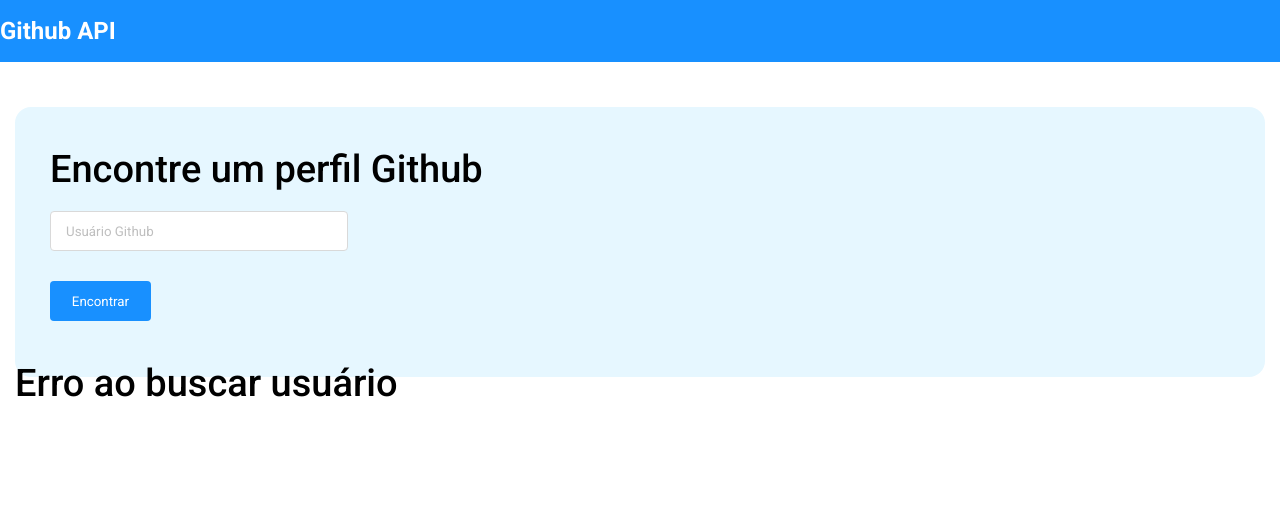
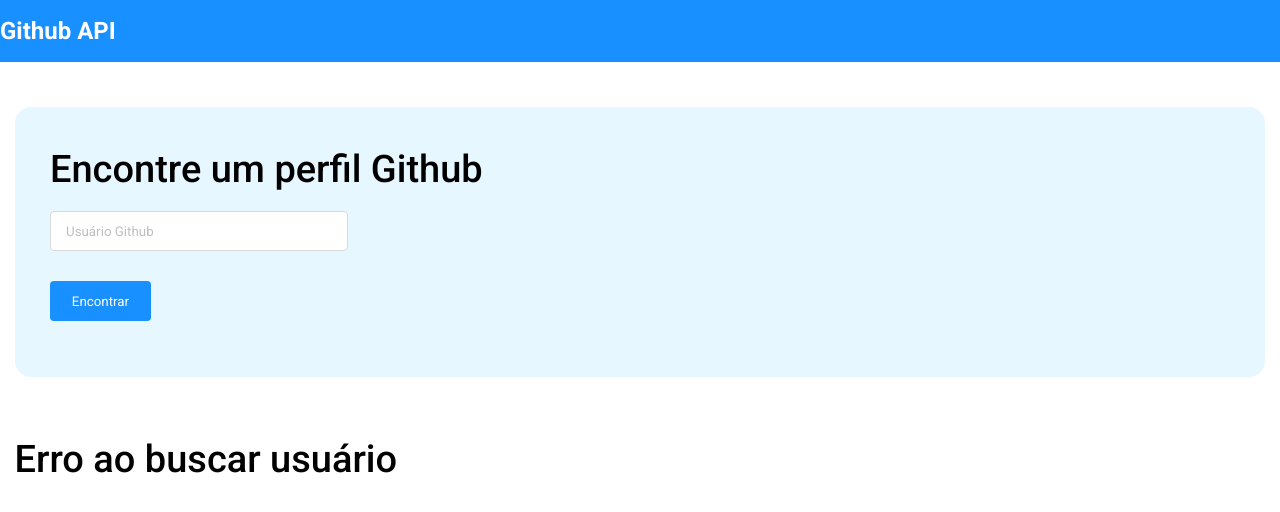
Before and after one commit to cauerg44/challenge-github-api, a React app: page /search/user/not-found in a window 1280 px wide. Shown: the top 512 px of the page. Built offline with nearby package versions, Linux system fonts and the light colour scheme; the HTML template or start-up script is replaced by a standard one.

Commit message:
Challenge finished

```diff
--- /dev/null
+++ b/src/components/Button/index.tsx
@@ -0,0 +1,14 @@
+import './styles.css'
+
+type Props = {
+    text: string
+}
+
+export default function Button({ text }: Props) {
+
+    return (
+        <button className="btn-home">
+            {text}
+        </button>
+    )
+}
--- /dev/null
+++ b/src/components/Button/styles.css
@@ -0,0 +1,8 @@
+.btn-home {
+    height: 40px;
+    width: 101px;
+    background-color: var(--color-bg-primary);
+    border: none;
+    border-radius: 4px;
+    color: var(--color-font-primary);
+}
--- /dev/null
+++ b/src/components/ButtonSubmit/index.tsx
@@ -0,0 +1,14 @@
+import './styles.css'
+
+type Props = {
+    text: string
+}
+
+export default function ButtonSubmit({ text }: Props) {
+
+    return (
+        <button type='submit' className="btn-submit">
+            {text}
+        </button>
+    )
+}
--- /dev/null
+++ b/src/components/ButtonSubmit/styles.css
@@ -0,0 +1,8 @@
+.btn-submit {
+    height: 40px;
+    width: 101px;
+    background-color: var(--color-bg-primary);
+    border: none;
+    border-radius: 4px;
+    color: var(--color-font-primary);
+}
--- a/src/components/HomeBodyContent/index.tsx
+++ b/src/components/HomeBodyContent/index.tsx
@@ -1,5 +1,6 @@
 import { NavLink } from 'react-router-dom'
 import './styles.css'
+import Button from '../Button'
 
 export default function HomeBodyContent() {
 
@@ -8,9 +9,7 @@
             <h2 className="title-section-home">Desafio Github API</h2>
             <h3 className="sub-title-section-home mb25">DevSuperior - Escola de programação</h3>
             <NavLink to="/search">
-                <button className="btn-home">
-                    Começar
-                </button>
+                <Button text='Começar' />
             </NavLink>
         </div>
     )
--- a/src/components/HomeBodyContent/styles.css
+++ b/src/components/HomeBodyContent/styles.css
@@ -2,14 +2,6 @@
     max-width: 1400px;
     width: 100%;
     margin: 0 auto;
-}
-
-.mt30 {
-    margin-top: 30px;
-}
-
-.mb25 {
-    margin-bottom: 25px;
 }
 
 .title-section-home {
@@ -23,11 +15,12 @@
     color: var(--color-font-secondary);
 }
 
-.btn-home {
-    height: 40px;
-    width: 101px;
-    background-color: var(--color-bg-primary);
-    border: none;
-    border-radius: 4px;
-    color: var(--color-font-primary);
+/* auxiliary classes */
+
+.mt30 {
+    margin-top: 30px;
 }
+
+.mb25 {
+    margin-bottom: 25px;
+}
--- /dev/null
+++ b/src/components/SearchGitHubCard/index.tsx
@@ -0,0 +1,49 @@
+import './styles.css'
+import { useState } from "react"
+import { useNavigate } from "react-router-dom"
+import ButtonSubmit from '../ButtonSubmit'
+
+type FormData = {
+    githubUser: string
+}
+
+export default function SearchGithubCard() {
+
+    const [formData, setFormData] = useState<FormData>({ githubUser: '' })
+
+    const navigate = useNavigate()
+
+    // eslint-disable-next-line @typescript-eslint/no-explicit-any
+    function handleInputChange(event: any) {
+        const value = event.target.value
+        const name = event.target.name
+        setFormData({ ...formData, [name]: value })
+    }
+
+    // eslint-disable-next-line @typescript-eslint/no-explicit-any
+    function handleFormSubmit(event: any) {
+        event.preventDefault()
+        navigate(`/search/${formData.githubUser}`)
+    }
+
+    return (
+        <div className='container-search-card'>
+                <div className='search-card mt45'>
+                    <div className='content-search-card'>
+                        <form onSubmit={handleFormSubmit}>
+                            <h3 className='pb20'>Encontre um perfil Github</h3>
+                            <input
+                                name='githubUser'
+                                value={formData.githubUser}
+                                type="text"
+                                placeholder='Usuário Github'
+                                onChange={handleInputChange} />
+                            <div className='pt30 dblock'>
+                                <ButtonSubmit text='Encontrar'/>
+                            </div>
+                        </form>
+                    </div>
+                </div>
+            </div>
+    )
+}
--- a/src/routes/Home/SearchPage/index.tsx
+++ b/src/routes/Home/SearchPage/index.tsx
@@ -1,49 +1,12 @@
-import { Outlet, useNavigate } from 'react-router-dom';
-import './styles.css'
-import { useState } from "react";
-
-type FormData = {
-    githubUser: string
-}
+import { Outlet } from 'react-router-dom';
+import SearchGithubCard from '../../../components/SearchGitHubCard';
 
 export default function SearchPage() {
 
-    const [formData, setFormData] = useState<FormData>({ githubUser: '' })
-
-    const navigate = useNavigate()
-
-    // eslint-disable-next-line @typescript-eslint/no-explicit-any
-    function handleInputChange(event: any) {
-        const value = event.target.value
-        const name = event.target.name
-        setFormData({ ...formData, [name]: value })
-    }
-
-    // eslint-disable-next-line @typescript-eslint/no-explicit-any
-    function handleFormSubmit(event: any) {
-        event.preventDefault()
-        navigate(`/search/${formData.githubUser}`)
-    }
-
     return (
-        <div className='container-search-card'>
-            <div className='search-card mt45'>
-                <div className='content-search-card'>
-                    <form onSubmit={handleFormSubmit}>
-                        <h3 className='pb20'>Encontre um perfil Github</h3>
-                        <input
-                            name='githubUser'
-                            value={formData.githubUser}
-                            type="text"
-                            placeholder='Usuário Github'
-                            onChange={handleInputChange} />
-                        <div className='pt30 dblock'>
-                            <button type='submit'>Encontrar</button>
-                        </div>
-                    </form>
-                </div>
-                <Outlet />
-            </div>
-        </div>
+        <>
+            <SearchGithubCard />
+            <Outlet />
+        </>
     )
 }
--- a/src/routes/Home/SubRoutes/NotFound/index.tsx
+++ b/src/routes/Home/SubRoutes/NotFound/index.tsx
@@ -2,8 +2,8 @@
 
 export default function NotFound() {
     return (
-      <div className="gapi-user-container mt-64">
-        <h2 className="gapi-user-notFound">Erro ao buscar usuário</h2>
+      <div className="aux-container-not-found">
+        <h2>Erro ao buscar usuário</h2>
       </div>
-    );
+    )
   }
--- a/src/routes/Home/SubRoutes/NotFound/styles.css
+++ b/src/routes/Home/SubRoutes/NotFound/styles.css
@@ -1,5 +1,12 @@
-.gapi-user-notFound {
+.aux-container-not-found {
+    width: 100%;
+    max-width: 1251px;
+    margin: auto;
+}
+
+.aux-container-not-found h2 {
+    margin-top: 60px;
+    text-align: left;
     font-weight: 500;
     font-size: 38px;
-    color: var(--dsc-color-font-quinary);
 }
```
Also changed, not shown: src/assets/im-beautiful.jpg (deleted), src/components/SearchGitHubCard/styles.css (renamed from src/routes/Home/SearchPage/styles.css).
